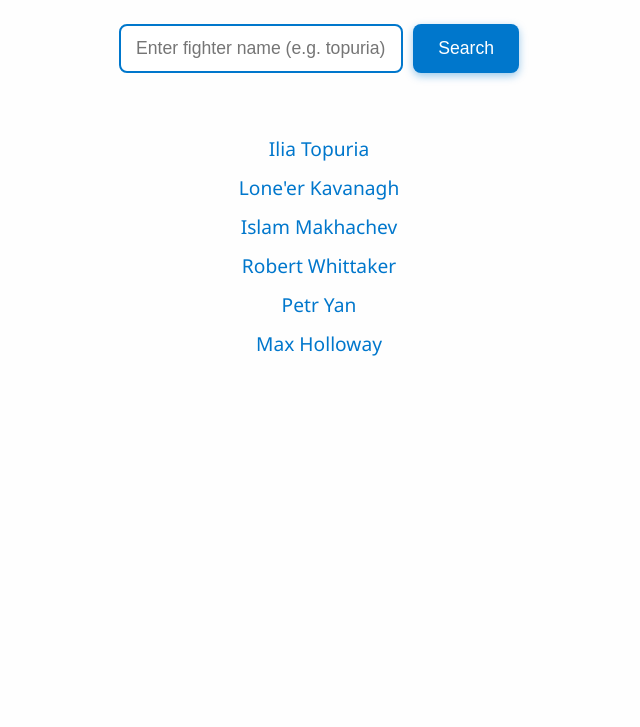
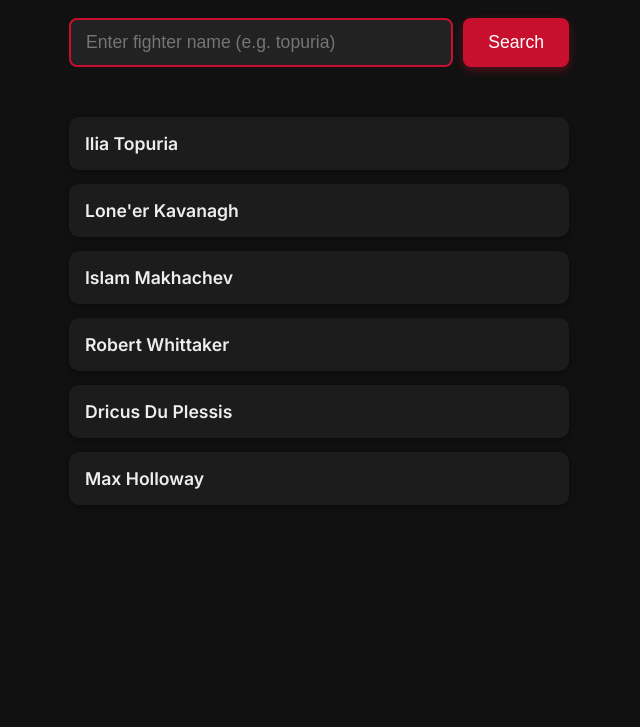
Before and after one commit to dove2250/ufc-records, a plain HTML site: page index.html in a window 1280 px wide. Shown: the part 153-880 px from the top of the page, without its empty margins (321-961 px from the left). Drawn offline with Linux system fonts and the light colour scheme.

Commit message:
Update index.html

```diff
--- a/index.html
+++ b/index.html
@@ -3,11 +3,12 @@
 <head>
   <meta charset="UTF-8" />
   <title>UFC Records</title>
+  <link href="https://fonts.googleapis.com/css2?family=Inter:wght@400;600;700&display=swap" rel="stylesheet">
   <style>
     body {
-      font-family: 'Segoe UI', Tahoma, Geneva, Verdana, sans-serif;
-      background: #fefefe;
-      color: #222;
+      font-family: 'Inter', sans-serif;
+      background: #111;
+      color: #eee;
       margin: 0;
       padding: 40px 20px;
       display: flex;
@@ -17,9 +18,9 @@
     }
     h1 {
       font-size: 3rem;
-      color: #0077cc;
+      color: #c8102e;
       margin-bottom: 10px;
-      text-shadow: 0 2px 4px rgba(0, 119, 204, 0.3);
+      text-shadow: 0 3px 6px rgba(200, 16, 46, 0.4);
     }
     .search-container {
       margin: 30px 0 50px 0;
@@ -28,55 +29,69 @@
       flex-wrap: wrap;
       justify-content: center;
       width: 100%;
-      max-width: 400px;
+      max-width: 500px;
     }
     input#fighter-input {
       flex: 1 1 auto;
       padding: 12px 15px;
       font-size: 1.1rem;
-      border: 2px solid #0077cc;
+      border: none;
       border-radius: 8px;
-      outline-offset: 2px;
-      transition: border-color 0.3s ease;
+      outline: none;
+      background: #222;
+      color: #fff;
+      border: 2px solid #c8102e;
     }
     input#fighter-input:focus {
-      border-color: #005fa3;
+      border-color: #e53950;
     }
     button {
-      background-color: #0077cc;
+      background-color: #c8102e;
       border: none;
       color: white;
       padding: 12px 25px;
       font-size: 1.1rem;
       border-radius: 8px;
       cursor: pointer;
-      box-shadow: 0 3px 8px rgba(0, 119, 204, 0.4);
+      box-shadow: 0 3px 8px rgba(200, 16, 46, 0.4);
       transition: background-color 0.3s ease;
     }
     button:hover {
-      background-color: #005fa3;
+      background-color: #e53950;
     }
+
     ul#fighter-list {
       list-style: none;
       padding: 0;
       margin: 0 auto;
-      max-width: 400px;
+      max-width: 500px;
       width: 100%;
+      display: flex;
+      flex-direction: column;
+      gap: 14px;
     }
     ul#fighter-list li {
-      margin: 12px 0;
-      font-size: 1.2rem;
-      text-align: center;
+      background: #1c1c1c;
+      border-radius: 10px;
+      box-shadow: 0 2px 6px rgba(0,0,0,0.4);
+      transition: transform 0.2s ease, box-shadow 0.3s ease;
+    }
+    ul#fighter-list li:hover {
+      transform: translateY(-3px);
+      box-shadow: 0 4px 12px rgba(0,0,0,0.6);
     }
     ul#fighter-list li a {
-      color: #0077cc;
+      display: block;
+      padding: 16px;
+      font-size: 1.1rem;
+      font-weight: 600;
+      color: #eee;
       text-decoration: none;
-      border-bottom: 2px solid transparent;
-      transition: border-bottom-color 0.3s ease;
     }
     ul#fighter-list li a:hover {
-      border-bottom-color: #005fa3;
+      color: #ffffff;
     }
+
     @media (max-width: 480px) {
       h1 {
         font-size: 2.2rem;
@@ -84,7 +99,7 @@
       .search-container {
         max-width: 100%;
       }
-      ul#fighter-list li {
+      ul#fighter-list li a {
         font-size: 1rem;
       }
     }
@@ -100,12 +115,11 @@
 
   <ul id="fighter-list">
     <li><a href="topuria.html">Ilia Topuria</a></li>
-    <li><a href="kavanagh.html">Lone'er Kavanagh</a></li> <!-- 新增 -->
+    <li><a href="kavanagh.html">Lone'er Kavanagh</a></li>
     <li><a href="makhachev.html">Islam Makhachev</a></li>
     <li><a href="whittaker.html">Robert Whittaker</a></li>
-    <li><a href="yan.html">Petr Yan</a></li>
+    <li><a href="ddp.html">Dricus Du Plessis</a></li>
     <li><a href="holloway.html">Max Holloway</a></li>
-    <!-- 后续添加选手列表 -->
   </ul>
 
   <script>
```
